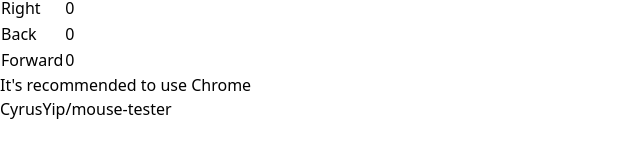
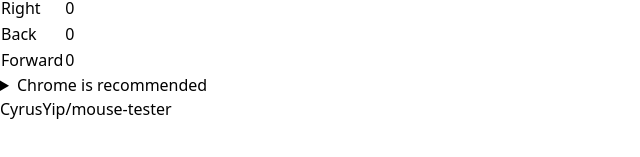
Before and after one commit to CyrusYip/mouse-tester, a React (Vite) app: page / in a window 1280 px wide. Shown: the part 203-360 px from the top of the page, without its empty margins (0-640 px from the left). Built offline with nearby package versions, Linux system fonts and the light colour scheme.

Commit message:
chore: mention firefox can't detect back/forward

```diff
--- a/src/components/Footer.jsx
+++ b/src/components/Footer.jsx
@@ -1,7 +1,10 @@
 export default function Footer() {
   return (
     <footer className='text-center'>
-      <p title='Detection of back/forward buttons does not work on Firefox'>It&apos;s recommended to use Chrome</p>
+      <details>
+        <summary className="cursor-pointer">Chrome is recommended</summary>
+        Firefox can&apos;t detect back button and forward button
+      </details>
       <p className='text-blue-500'><a title='Source code' href="https://github.com/CyrusYip/mouse-tester/">CyrusYip/mouse-tester</a></p>
     </footer>
   )
```
Also changed, not shown: 1 other file (tests, documents, lock files or other folders).
